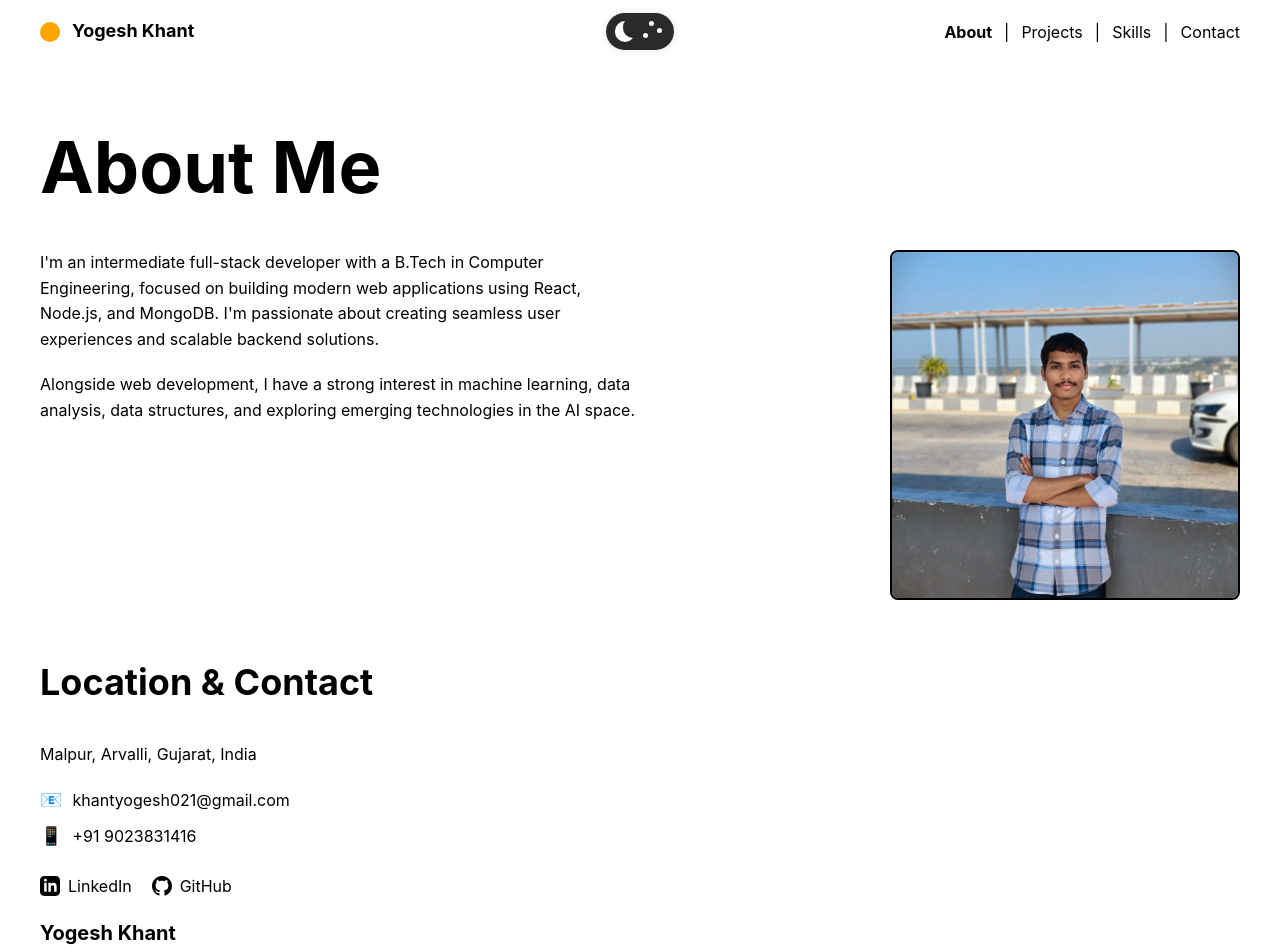
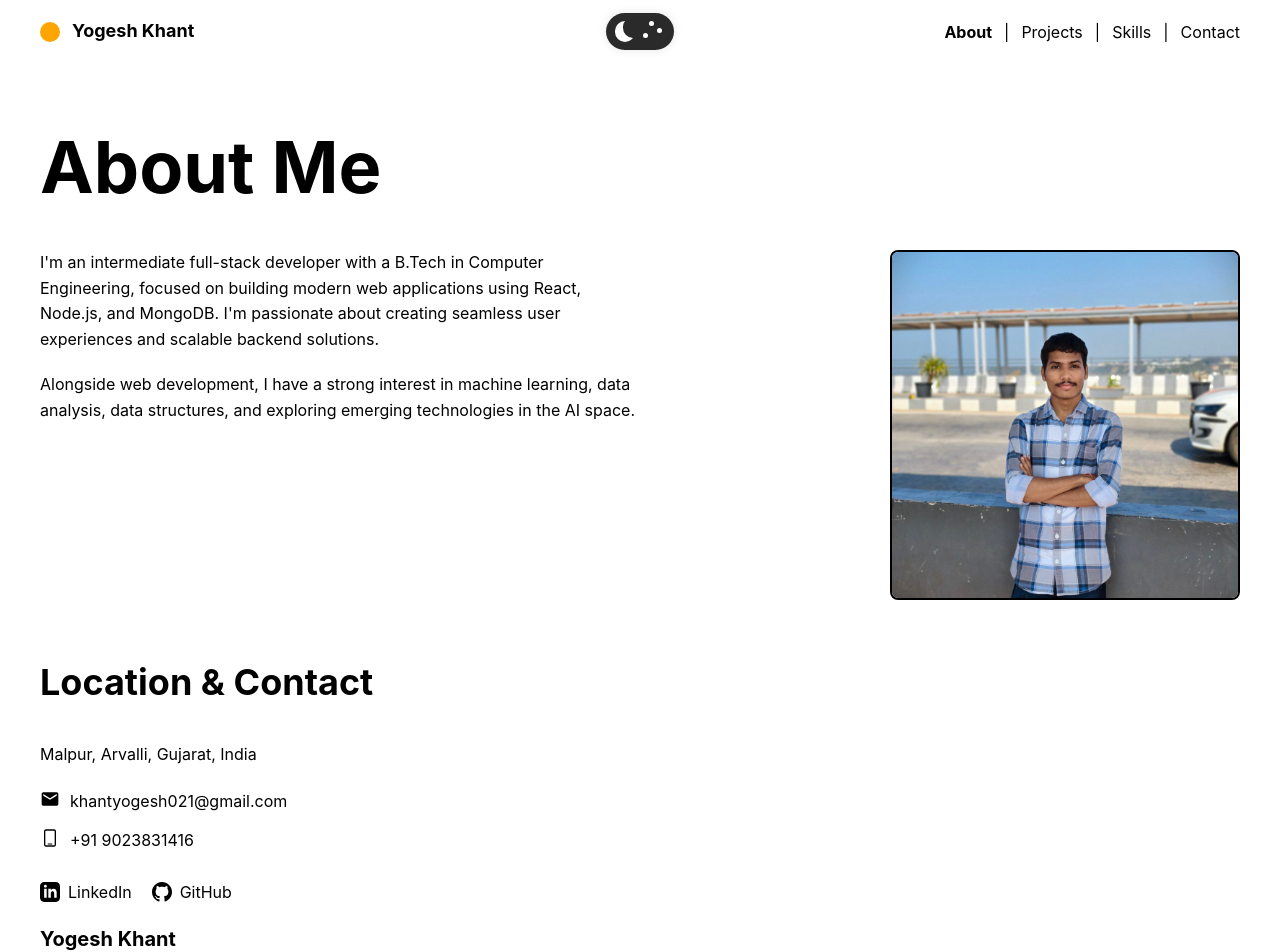
Before and after one commit to yogeshkhant77/portfolio-yogesh, a React (Vite) app in the folder frontend/: page /about in a window 1280 px wide. Shown: the top 952 px of the page. Built offline with nearby package versions, Linux system fonts and the light colour scheme.

Commit message:
about section update

```diff
--- a/frontend/src/components/About.jsx
+++ b/frontend/src/components/About.jsx
@@ -1,6 +1,7 @@
 import React from "react";
 import { motion } from "framer-motion";
 import "./About.css";
+import mobileSvg from "../../mobile.svg";
 
 function About() {
   const fadeInUp = {
@@ -102,7 +103,20 @@ function About() {
           <div className="contact-info-content">
             <p className="location">Malpur, Arvalli, Gujarat, India</p>
             <p className="contact-item">
-              <span className="contact-icon">📧</span>
+              <span className="contact-icon">
+                <svg
+                  width="20"
+                  height="20"
+                  viewBox="0 0 24 24"
+                  fill="none"
+                  xmlns="http://www.w3.org/2000/svg"
+                >
+                  <path
+                    d="M20 4H4c-1.1 0-1.99.9-1.99 2L2 18c0 1.1.9 2 2 2h16c1.1 0 2-.9 2-2V6c0-1.1-.9-2-2-2zm0 4l-8 5-8-5V6l8 5 8-5v2z"
+                    fill="currentColor"
+                  />
+                </svg>
+              </span>
               <a
                 href="mailto:khantyogesh021@gmail.com"
                 className="contact-link"
@@ -111,7 +125,9 @@ function About() {
               </a>
             </p>
             <p className="contact-item">
-              <span className="contact-icon">📱</span>
+              <span className="contact-icon">
+                <img src={mobileSvg} alt="Mobile" width="20" height="20" />
+              </span>
               <a href="tel:+919023831416" className="contact-link">
                 +91 9023831416
               </a>
```
Also changed, not shown: frontend/mobile.svg (added).
